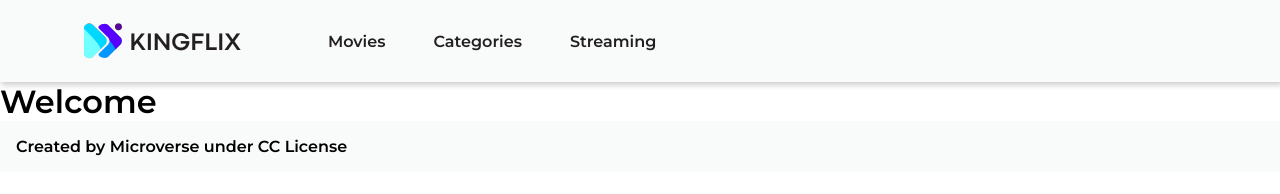
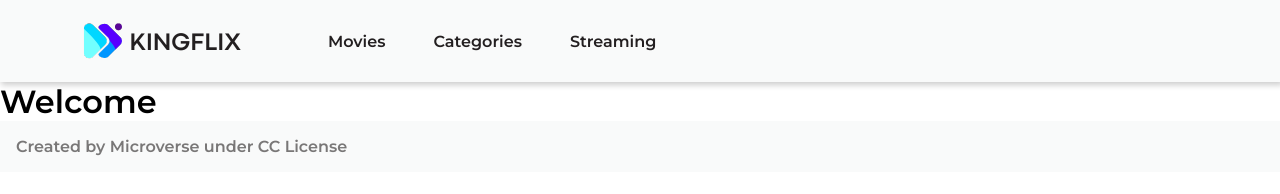
Before and after one commit to Eccb7/kingflix-app, a website built with webpack: page src/index.html in a window 1280 px wide. Built offline with nearby package versions, Linux system fonts and the light colour scheme.

Commit message:
Add style for footer

```diff
--- a/src/stylesheets/footer.css
+++ b/src/stylesheets/footer.css
@@ -5,4 +5,5 @@ footer {
   flex-direction: row;
   background-color: #f9fafa;
   padding: 1rem;
+  color: rgb(35, 31, 32, 0.6);
 }
```
